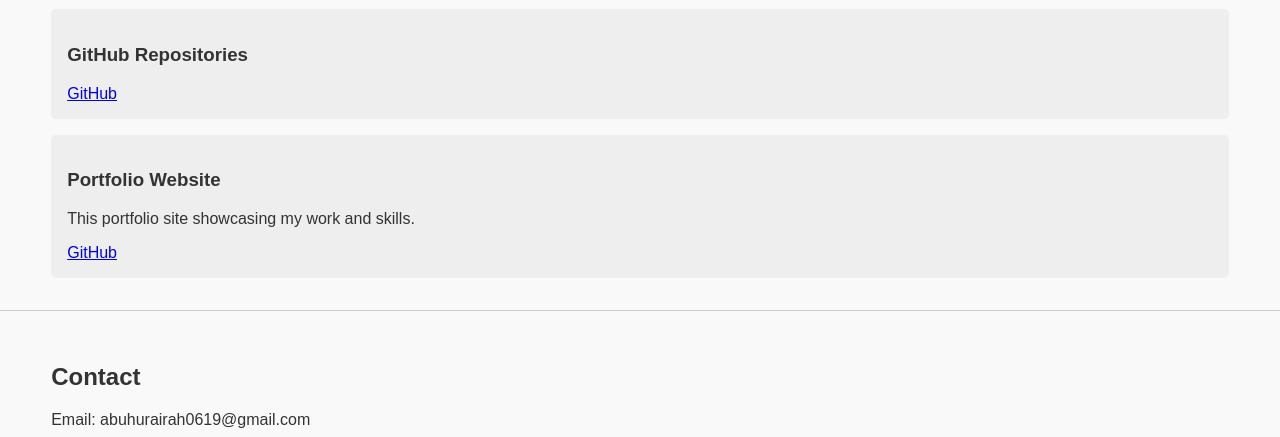
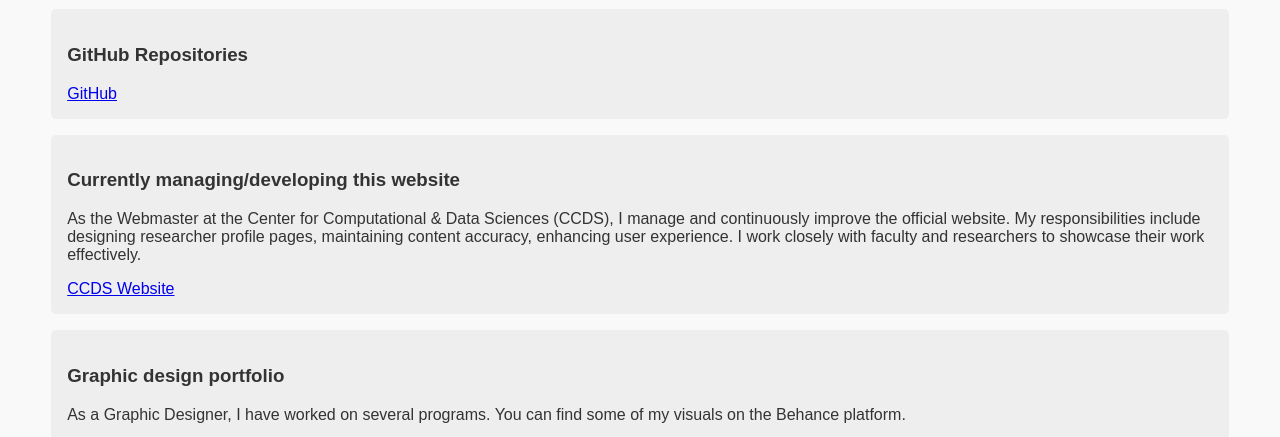
Before and after one commit to Abu-Hurairah-Rifat/abu_hurairah_rifat.github.io, a plain HTML site: page index.html in a window 1280 px wide. Shown: the part 938-1375 px from the top of the page. Drawn offline with Linux system fonts and the light colour scheme.

Commit message:
Add files via upload

```diff
--- a/index.html
+++ b/index.html
@@ -45,9 +45,14 @@
             <a href="https://github.com/Abu-Hurairah-Rifat?tab=repositories">GitHub</a>
         </div>
         <div class="project">
-            <h3>Portfolio Website</h3>
-            <p>This portfolio site showcasing my work and skills.</p>
-            <a href="#">GitHub</a>
+            <h3>Currently managing/developing this website</h3>
+            <p>As the Webmaster at the Center for Computational & Data Sciences (CCDS), I manage and continuously improve the official website. My responsibilities include designing researcher profile pages, maintaining content accuracy, enhancing user experience. I work closely with faculty and researchers to showcase their work effectively.</p>
+            <a href="https://ccds.ai/">CCDS Website</a>
+        </div>
+        <div class="project">
+            <h3>Graphic design portfolio</h3>
+            <p>As a Graphic Designer, I have worked on several programs. You can find some of my visuals on the Behance platform. </p>
+            <a href="https://share.google/YZzP53jb2sq0Y1AJE">Behance Website</a>
         </div>
     </section>
 
@@ -57,8 +62,8 @@
 
         <div class="social-icons">
           <a href="https://www.facebook.com/abu.hurairah.246891" target="_blank"><i class="fab fa-facebook"></i></a>
-          <a href="https://linkedin.com/in/yourusername" target="_blank"><i class="fab fa-linkedin"></i></a>
-          <a href="https://github.com/yourusername" target="_blank"><i class="fab fa-github"></i></a>
+          <a href="https://www.linkedin.com/in/abu-hurairah-rifat-573034239/" target="_blank"><i class="fab fa-linkedin"></i></a>
+          <a href="https://github.com/Abu-Hurairah-Rifat" target="_blank"><i class="fab fa-github"></i></a>
         </div>
     </section>
     <footer>
```
